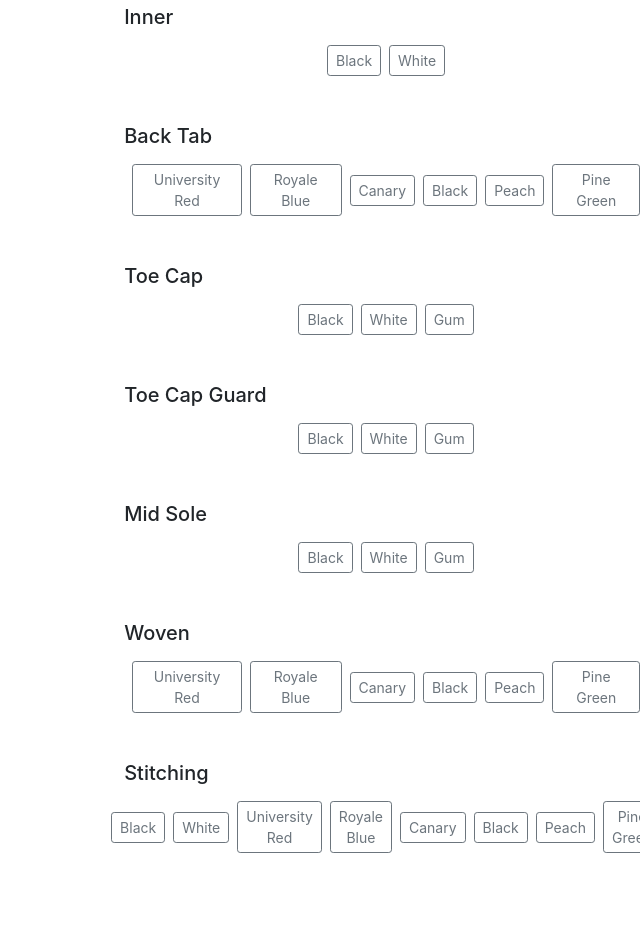
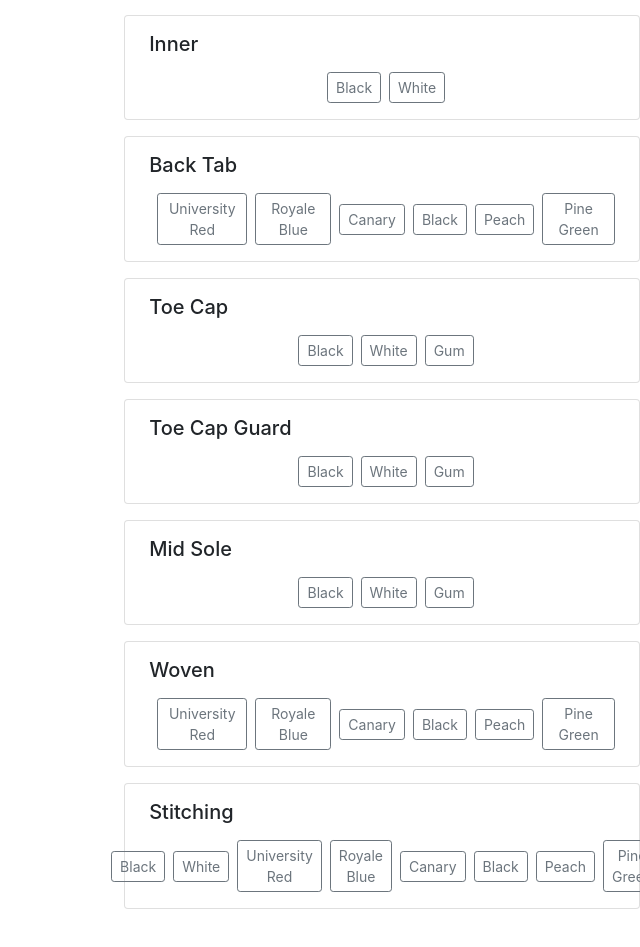
Before and after one commit to andirkh/shoes-customizer, a Next.js app: page / in a window 1280 px wide. Shown: the part 743-1690 px from the top of the page, without its empty margins (640-1280 px from the left). Built offline with nearby package versions, Linux system fonts and the light colour scheme.

Commit message:
feat: update color button

```diff
--- a/components/ColorButtons/index.js
+++ b/components/ColorButtons/index.js
@@ -1,5 +1,5 @@
 import React from "react";
-import { Button } from "react-bootstrap";
+import { Button, Card } from "react-bootstrap";
 
 class ColorButtons extends React.Component {
   render() {
@@ -11,7 +11,7 @@ class ColorButtons extends React.Component {
       changeColor = () => {},
     } = this.props;
     return (
-      <div className="mb-5">
+      <Card className="mb-3 py-3 px-4">
         <h5 className="mb-3">{shoePartName}</h5>
         <div className="d-flex align-items-center justify-content-center">
           {colors.map((item) => {
@@ -28,7 +28,7 @@ class ColorButtons extends React.Component {
             );
           })}
         </div>
-      </div>
+      </Card>
     );
   }
 }
--- a/views/MainPage/index.js
+++ b/views/MainPage/index.js
@@ -134,7 +134,7 @@ class MainPage extends React.Component {
                 stateName="stitchingColor"
                 colors={[...COLOR_STITCHING, ...COLOR_WAY]}
                 changeColor={this.handleChangeColor}
-                stateNow={this.state.wovenColor}
+                stateNow={this.state.stitchingColor}
               />
             </Col>
           </Row>
```
